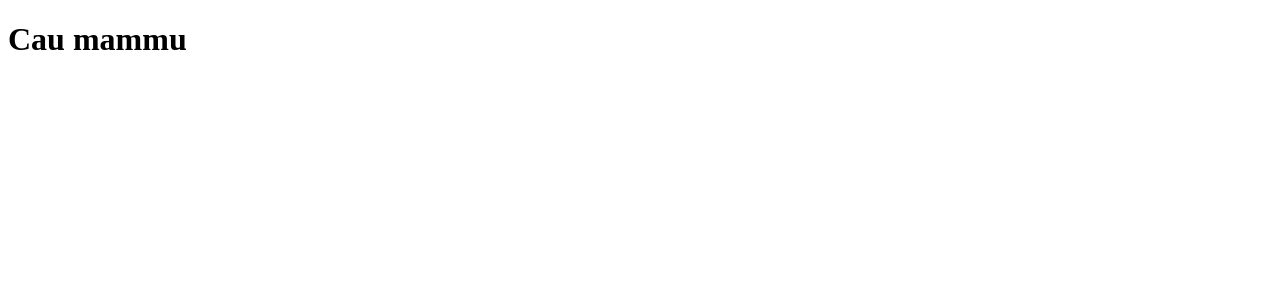
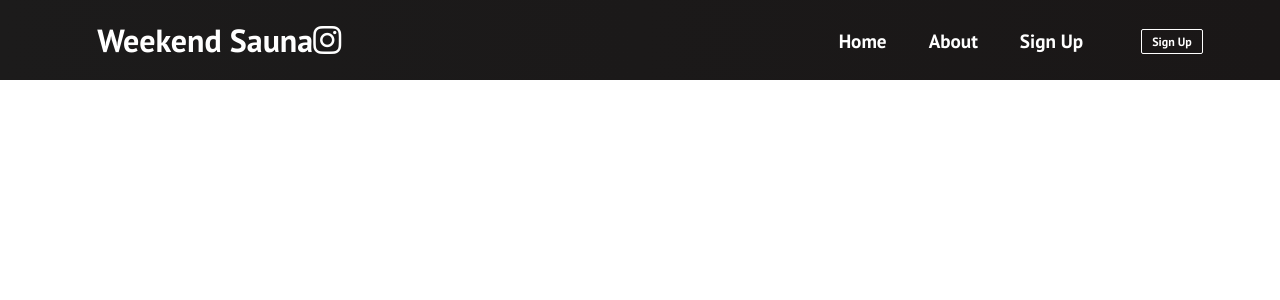
Before and after one commit to TheRSpace/weekendsauna, a React (Create React App) app: page / in a window 1280 px wide. Shown: the top 300 px of the page. Built offline with nearby package versions, Linux system fonts and the light colour scheme.

Commit message:
major update navbar

```diff
--- a/package.json
+++ b/package.json
@@ -8,7 +8,8 @@
     "@testing-library/user-event": "^13.5.0",
     "react": "^18.2.0",
     "react-dom": "^18.2.0",
-    "react-scripts": "5.0.1",
+    "react-router-dom": "^6.8.1",
+    "react-scripts": "^2.1.3",
     "web-vitals": "^2.1.4"
   },
   "scripts": {
--- a/public/index.html
+++ b/public/index.html
@@ -3,6 +3,12 @@
   <head>
     <meta charset="utf-8" />
     <link rel="icon" href="%PUBLIC_URL%/favicon.ico" />
+    <link rel="stylesheet"
+      href="https://cdnjs.cloudflare.com/ajax/libs/font-awesome/6.3.0/css/all.min.css">
+    <link
+      href="https://fonts.googleapis.com/css2?family=PT+Sans:wght@700&display=swap"
+      rel="stylesheet"
+    />
     <meta name="viewport" content="width=device-width, initial-scale=1" />
     <meta name="theme-color" content="#000000" />
     <meta
@@ -12,7 +18,7 @@
     <link rel="apple-touch-icon" href="%PUBLIC_URL%/logo192.png" />
     <link rel="manifest" href="%PUBLIC_URL%/manifest.json" />
 
-    <title>React App</title>
+    <title>Weekend Sauna</title>
   </head>
   <body>
     <noscript>You need to enable JavaScript to run this app.</noscript>
--- /dev/null
+++ b/src/App.css
@@ -0,0 +1,44 @@
+* {
+    box-sizing: border-box;
+    margin: 0;
+    padding: 0;
+    font-family: 'PT Sans', sans-serif;
+  }
+
+  .home,
+  .services,
+  .products,
+  .sign-up {
+    display: flex;
+    height: 90vh;
+    align-items: center;
+    justify-content: center;
+    font-size: 3rem;
+  }
+
+  .services {
+    background-image: url('/public/images/Ring5.png');
+    background-position: center;
+    background-size: cover;
+    background-repeat: no-repeat;
+    color: #fff;
+    font-size: 100px;
+  }
+
+  .products {
+    background-image: url('/public/images/Ring5.png');
+    background-position: center;
+    background-size: fill;
+    background-repeat: no-repeat;
+    color: #fff;
+    font-size: 100px;
+  }
+
+  .sign-up {
+    background-image: url('/public/images/Ring5.png');
+    background-position: center;
+    background-size: cover;
+    background-repeat: no-repeat;
+    color: #fff;
+    font-size: 100px;
+  }
--- a/src/App.js
+++ b/src/App.js
@@ -1,10 +1,23 @@
 import React from 'react';
+import Navbar from './components/Navbar';
+import { BrowserRouter as Router, Route } from 'react-router-dom';
+import './App.css';
+
 
 const App = () => {
     return (
-        <div>
-            <h1>Cau mammu</h1>
-        </div>
+        <>
+      <Router>
+        <Navbar />
+        {/*<Switch>
+          <Route path='/' exact component={Home} />
+          <Route path='/services' component={Services} />
+          <Route path='/products' component={Products} />
+    <Route path='/sign-up' component={SignUp} />
+        </Switch>*/}
+      </Router>
+    </>
+
     );
 };
 
--- /dev/null
+++ b/src/components/Button.css
@@ -0,0 +1,40 @@
+:root{
+    --primary: #fff;
+}
+.btn {
+    padding: 8px 20px;
+    border-radius: 2px;
+    outline: none;
+    border: none;
+    cursor: pointer;
+}
+.btn--primary{
+    background-color: var(--primary);
+    color: #242424;
+    border: 1px solid var(--primary);
+}
+.btn--outline {
+    background-color: transparent;
+    color: #fff;
+    border: 1px solid var(--primary);
+    transition: all 0.3s ease-out;
+}
+.btn--medium {
+    padding: 6px 20px;
+    font-size: 20px;
+}
+
+.btn--small {
+    padding: 4px 10px;
+    font-size: 12px;
+}
+
+.btn--large {
+    padding: 8px 20px;
+    font-size: 16px;
+}
+.btn--medium:hover, .btn--large:hover {
+    background-color: #fff;
+    color: #242424;
+    transition: all 0.3s ease-out;
+}
--- /dev/null
+++ b/src/components/Button.js
@@ -0,0 +1,22 @@
+import React from 'react';
+import { Link } from 'react-router-dom';
+
+import './Button.css';
+
+const STYLES = ['btn--primary','btn--outline'];
+const SIZES = ['btn--small','btn--medium','btn--large'];
+
+
+export const Button = ({children, type, onClick, buttonStyle, buttonSize}) => {
+    const checkButtonStyle = STYLES.includes(buttonStyle)? buttonStyle : STYLES[0];
+
+    const checkButtonSize = SIZES.includes(buttonSize)? buttonSize : SIZES[0];
+    return(
+        <Link to="/sign-up" className='btn-mobile'>
+            <button className= {`btn ${checkButtonStyle} ${checkButtonSize}`}
+            onClick={onClick} type={type}>
+                {children}
+            </button>
+        </Link>
+    )
+};
--- /dev/null
+++ b/src/components/Navbar.css
@@ -0,0 +1,158 @@
+.navbar {
+    background: linear-gradient(90deg, rgb(28, 27, 27) 0%, rgb(26, 23, 23) 100%);
+    height: 80px;
+    display: flex;
+    justify-content: center;
+    align-items: center;
+    font-size: 1.2rem;
+    position: sticky;
+    top: 0;
+    z-index: 999;
+  }
+
+  .navbar-container {
+    display: flex;
+    justify-content: center;
+    align-items: center;
+    height: 80px;
+    max-width: 1500px;
+  }
+
+  .navbar-logo {
+    color: #fff;
+    justify-self: start;
+    margin-left: 20px;
+    cursor: pointer;
+    text-decoration: none;
+    font-size: 2rem;
+    display: flex;
+    align-items: center;
+  }
+
+  .fa-typo3 {
+    margin-left: 0.5rem;
+    font-size: 1.8rem;
+  }
+
+  .nav-menu {
+    display: grid;
+    grid-template-columns: repeat(4, auto);
+    grid-gap: 10px;
+    list-style: none;
+    text-align: center;
+    width: 60vw;
+    justify-content: end;
+    margin-right: 2rem;
+  }
+
+  .nav-item {
+    height: 80px;
+  }
+
+  .nav-links {
+    color: #fff;
+    display: flex;
+    align-items: center;
+    text-decoration: none;
+    padding: 0.5rem 1rem;
+    height: 100%;
+  }
+
+  .nav-links:hover {
+    border-bottom: 4px solid #fff;
+    transition: all 0.2s ease-out;
+  }
+
+  .fa-bars {
+    color: #fff;
+  }
+
+  .nav-links-mobile {
+    display: none;
+  }
+
+  .menu-icon {
+    display: none;
+  }
+
+  @media screen and (max-width: 960px) {
+    .NavbarItems {
+      position: relative;
+    }
+
+    .nav-menu {
+      display: flex;
+      flex-direction: column;
+      width: 100%;
+      height: 90vh;
+      position: absolute;
+      top: 80px;
+      left: -100%;
+      opacity: 1;
+      transition: all 0.5s ease;
+    }
+
+    .nav-menu.active {
+      background: #242222;
+      left: 0;
+      opacity: 1;
+      transition: all 0.5s ease;
+      z-index: 1;
+    }
+
+    .nav-links {
+      text-align: center;
+      padding: 2rem;
+      width: 100%;
+      display: table;
+    }
+
+    .nav-links:hover {
+      background-color: #fff;
+      color: #242424;
+      border-radius: 0;
+    }
+
+    .navbar-logo {
+      position: absolute;
+      top: 0;
+      left: 0;
+      transform: translate(25%, 50%);
+    }
+
+    .menu-icon {
+      display: block;
+      position: absolute;
+      top: 0;
+      right: 0;
+      transform: translate(-100%, 60%);
+      font-size: 1.8rem;
+      cursor: pointer;
+    }
+
+    .fa-times {
+      color: #fff;
+      font-size: 2rem;
+    }
+
+    .nav-links-mobile {
+      display: block;
+      text-align: center;
+      margin: 2rem auto;
+      border-radius: 4px;
+      width: 80%;
+      text-decoration: none;
+      font-size: 1.5rem;
+      background-color: transparent;
+      color: #fff;
+      padding: 14px 20px;
+      border: 1px solid #fff;
+      transition: all 0.3s ease-out;
+    }
+
+    .nav-links-mobile:hover {
+      background: #fff;
+      color: #242424;
+      transition: 250ms;
+    }
+  }
--- /dev/null
+++ b/src/components/Navbar.js
@@ -0,0 +1,64 @@
+import React, {useState, useEffect} from 'react';
+import {Link} from 'react-router-dom';
+import { Button } from './Button';
+import './Navbar.css';
+
+
+function Navbar() {
+    const [click, setClick] = useState(false);
+    const [button, setButton] = useState(true);
+
+    const handleClick = () => setClick(!click);
+    const closeMobileMenu = () => setClick(false);
+
+    const showButton = () => {
+        if (window.innerWidth <= 960) {
+            setButton(false);
+        } else {
+            setButton(true);
+        }
+    };
+
+    useEffect(() => {
+        showButton();
+    }, []);
+
+    window.addEventListener('resize', showButton);
+
+  return (
+    <>
+    <nav className="navbar">
+        <div className="navbar-container">
+            <Link to="/" className="navbar-logo" onClick={closeMobileMenu}>
+            Weekend Sauna <i class="fa-brands fa-instagram"></i>
+            </Link>
+            <div className='menu-icon' onClick={handleClick}>
+                <i className={click ? 'fas fa-times' : 'fas fa-bars'} />
+            </div>
+            <ul className={click? 'nav-menu active' : 'nav-menu'}>
+                <li className="nav-item">
+                    <Link to="/Home" className="nav-links" onClick={closeMobileMenu}>
+                        Home
+                    </Link>
+                </li>
+                <li className="nav-item">
+                    <Link to="/about" className="nav-links" onClick={closeMobileMenu}>
+                        About
+                    </Link>
+                </li>
+                <li className="nav-item">
+                    <Link to="/sign-up" className="nav-links" onClick={closeMobileMenu}>
+                        Sign Up
+                    </Link>
+                </li>
+            </ul>
+            {button && <Button buttonStyle='btn--outline'>Sign Up</Button>}
+
+        </div>
+    </nav>
+
+    </>
+  )
+}
+
+export default Navbar
```
Also changed, not shown: 2 other files (tests, documents, lock files or other folders).
